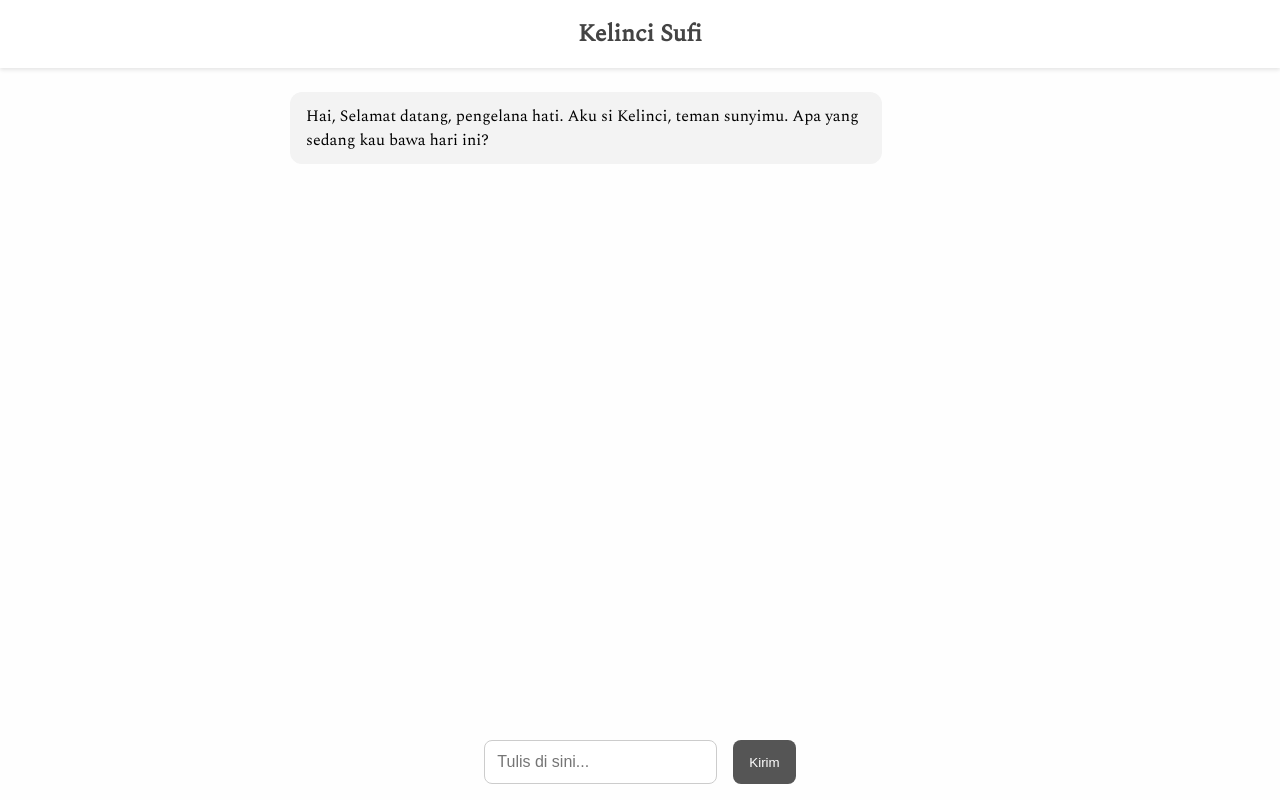
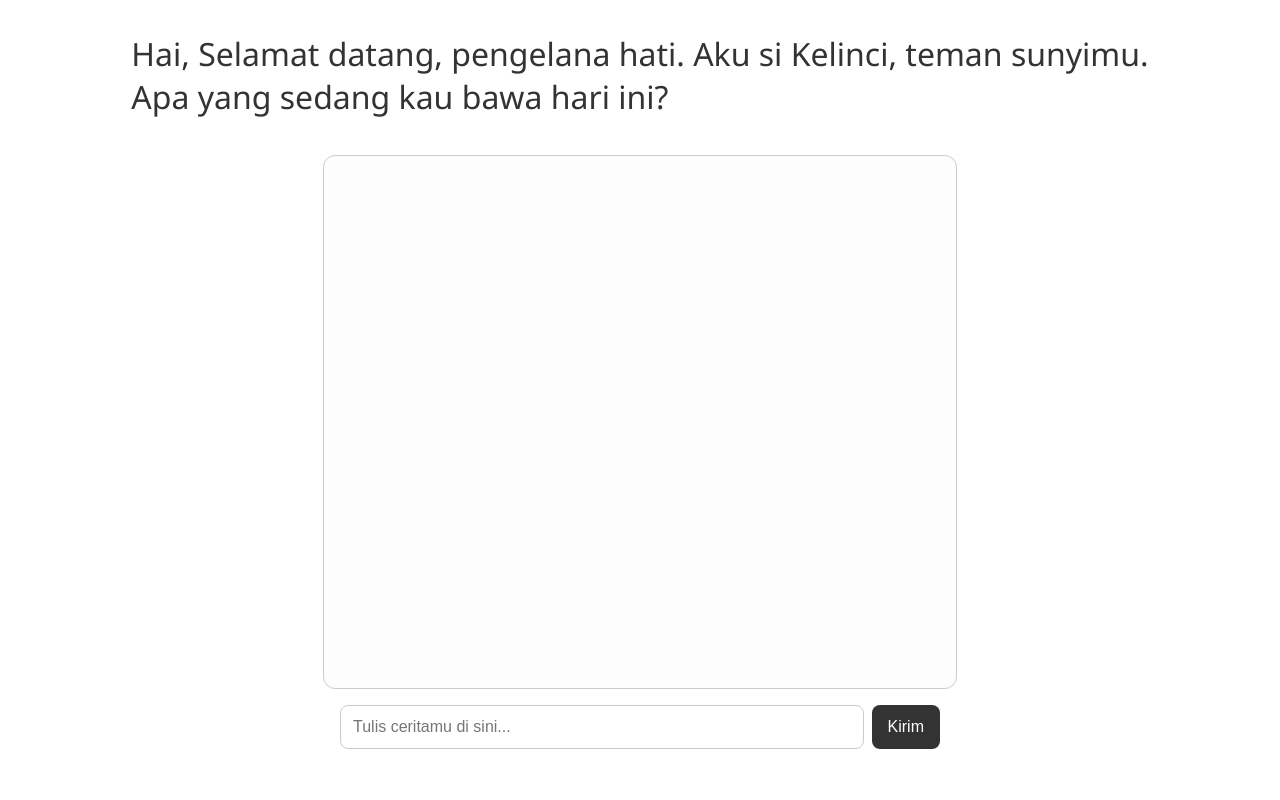
Before and after one commit to AnasMahfudz/kelinci-sufi, a plain HTML site: page index.html in a window 1280 px wide. Both pictures are taken after a click on the button "Kirim". Drawn offline with nearby package versions, Linux system fonts and the light colour scheme.

Commit message:
Update index.html

```diff
--- a/index.html
+++ b/index.html
@@ -1,134 +1,125 @@
 <!DOCTYPE html>
 <html lang="id">
 <head>
-  <meta charset="UTF-8">
-  <meta name="viewport" content="width=device-width, initial-scale=1.0">
+  <meta charset="UTF-8" />
+  <meta name="viewport" content="width=device-width, initial-scale=1.0"/>
   <title>Kelinci Sufi</title>
-  <link href="https://fonts.googleapis.com/css2?family=Spectral&display=swap" rel="stylesheet">
   <style>
     body {
+      background-color: white;
+      font-family: 'Segoe UI', sans-serif;
+      display: flex;
+      flex-direction: column;
+      align-items: center;
       margin: 0;
       padding: 0;
-      font-family: 'Spectral', serif;
-      background: #fefefe;
-      display: flex;
-      flex-direction: column;
-      min-height: 100vh;
     }
-    header {
-      background: #fff;
+    h1 {
+      margin-top: 2rem;
+      font-weight: normal;
+      color: #333;
+    }
+    #chatbox {
+      width: 90%;
+      max-width: 600px;
+      height: 500px;
+      border: 1px solid #ccc;
+      border-radius: 12px;
       padding: 1rem;
-      text-align: center;
-      box-shadow: 0 2px 4px rgba(0,0,0,0.1);
-    }
-    header h1 {
-      margin: 0;
-      font-size: 1.5rem;
-      color: #444;
-    }
-    .chat-container {
-      flex: 1;
-      padding: 1rem;
-      display: flex;
-      flex-direction: column;
       overflow-y: auto;
-      max-width: 700px;
-      margin: 0 auto;
+      margin-top: 1rem;
+      background-color: #fdfdfd;
     }
     .message {
       margin: 0.5rem 0;
-      padding: 0.75rem 1rem;
-      border-radius: 12px;
-      max-width: 80%;
+      padding: 0.75rem;
+      border-radius: 8px;
+      white-space: pre-wrap;
     }
     .user {
+      background-color: #e0f7fa;
       align-self: flex-end;
-      background: #daf0ff;
     }
     .bot {
+      background-color: #fce4ec;
       align-self: flex-start;
-      background: #f3f3f3;
     }
-    .input-container {
+    #inputArea {
       display: flex;
-      padding: 1rem;
-      max-width: 700px;
-      margin: 0 auto;
+      width: 90%;
+      max-width: 600px;
+      margin-top: 1rem;
     }
     input {
-      flex: 1;
+      flex-grow: 1;
       padding: 0.75rem;
       font-size: 1rem;
+      border: 1px solid #ccc;
       border-radius: 8px;
-      border: 1px solid #ccc;
-      outline: none;
     }
     button {
-      margin-left: 1rem;
+      margin-left: 0.5rem;
       padding: 0.75rem 1rem;
+      font-size: 1rem;
+      background-color: #333;
+      color: white;
       border: none;
-      background: #555;
-      color: white;
       border-radius: 8px;
       cursor: pointer;
+    }
+    button:hover {
+      background-color: #555;
     }
   </style>
 </head>
 <body>
-  <header>
-    <h1>Kelinci Sufi</h1>
-  </header>
-  <div class="chat-container" id="chat">
-    <div class="message bot">Hai, Selamat datang, pengelana hati. Aku si Kelinci, teman sunyimu. Apa yang sedang kau bawa hari ini?</div>
-  </div>
-  <div class="input-container">
-    <input type="text" id="input" placeholder="Tulis di sini...">
+  <h1>Hai, Selamat datang, pengelana hati. Aku si Kelinci, teman sunyimu.<br>Apa yang sedang kau bawa hari ini?</h1>
+
+  <div id="chatbox"></div>
+
+  <div id="inputArea">
+    <input type="text" id="userInput" placeholder="Tulis ceritamu di sini..." />
     <button onclick="sendMessage()">Kirim</button>
   </div>
 
   <script>
-    const chat = document.getElementById('chat');
-    const input = document.getElementById('input');
-    const apiKey = "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";
+    const chatbox = document.getElementById("chatbox");
+
+    function addMessage(message, sender) {
+      const div = document.createElement("div");
+      div.className = "message " + sender;
+      div.textContent = message;
+      chatbox.appendChild(div);
+      chatbox.scrollTop = chatbox.scrollHeight;
+    }
 
     async function sendMessage() {
-      const userInput = input.value.trim();
-      if (!userInput) return;
+      const input = document.getElementById("userInput");
+      const userText = input.value.trim();
+      if (!userText) return;
 
-      addMessage(userInput, 'user');
-      input.value = '';
+      addMessage(userText, "user");
+      input.value = "";
 
-      addMessage('...', 'bot');
-      const loadingMessage = chat.lastChild;
-
-      const response = await fetch("https://api.openai.com/v1/chat/completions", {
+      try {
+        const response = await fetch("/api/chat", {
           method: "POST",
           headers: {
             "Content-Type": "application/json",
-          "Authorization": `Bearer ${apiKey}`
           },
-        body: JSON.stringify({
-          model: "gpt-3.5-turbo",
-          messages: [
-            { role: "system", content: "Kamu adalah seekor kelinci sufi yang lembut, puitis, dan empatik. Jawablah dengan penuh keheningan dan kelembutan, seolah kamu menemani jiwa yang sedang mencari kedamaian." },
-            { role: "user", content: userInput }
-          ]
-        })
+          body: JSON.stringify({ message: userText }),
         });
 
         const data = await response.json();
-      loadingMessage.remove();
-
-      const botReply = data.choices?.[0]?.message?.content || "...";
-      addMessage(botReply, 'bot');
+        if (data.reply) {
+          addMessage(data.reply, "bot");
+        } else {
+          addMessage("Maaf, aku sedang bingung menjawabnya...", "bot");
         }
-
-    function addMessage(text, role) {
-      const div = document.createElement('div');
-      div.className = `message ${role}`;
-      div.textContent = text;
-      chat.appendChild(div);
-      chat.scrollTop = chat.scrollHeight;
+      } catch (error) {
+        console.error("Error:", error);
+        addMessage("Sepertinya terjadi kesalahan. Coba lagi ya...", "bot");
+      }
     }
   </script>
 </body>
```
Lines whose indentation alone changed are shown as unchanged.
